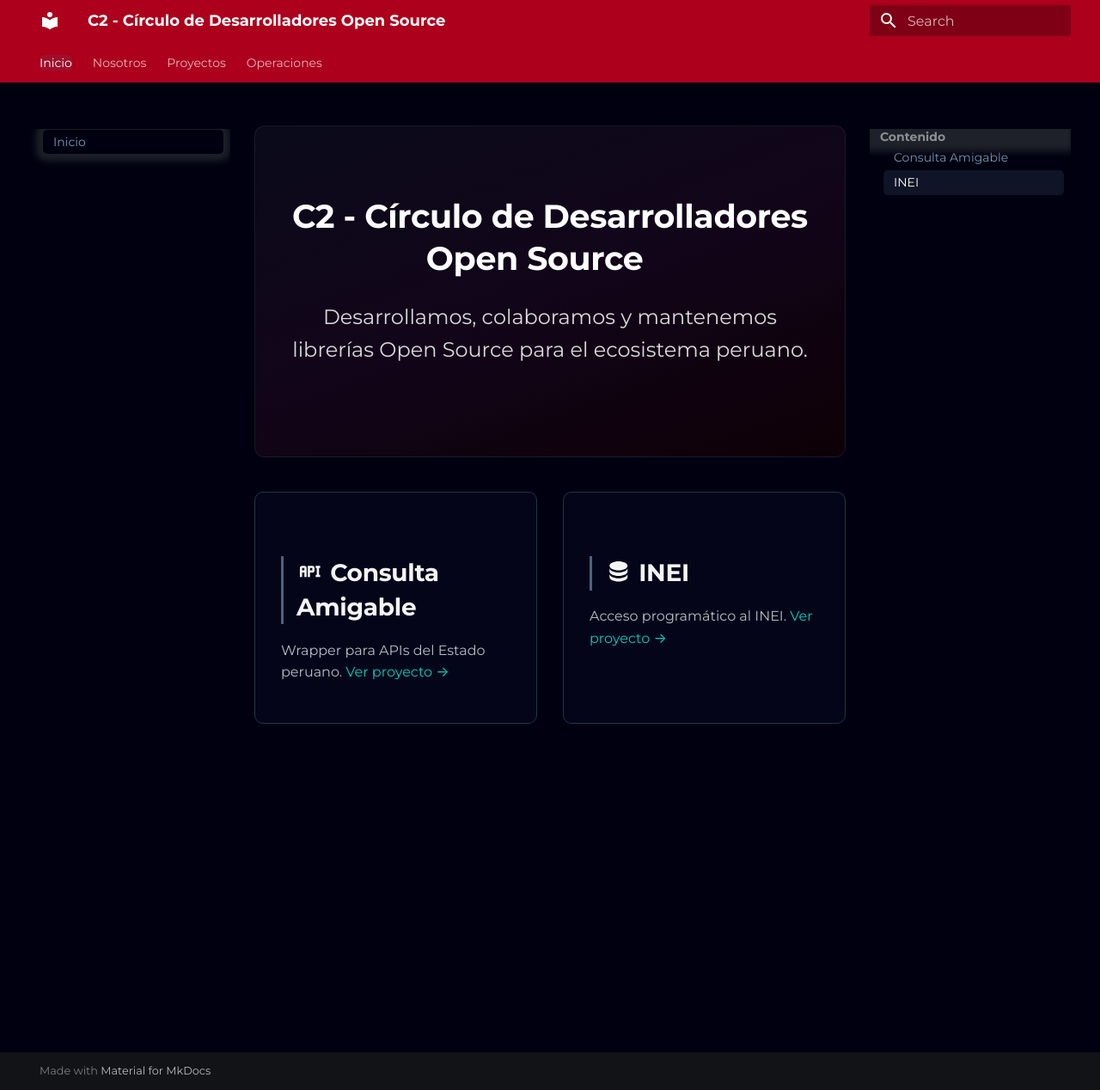
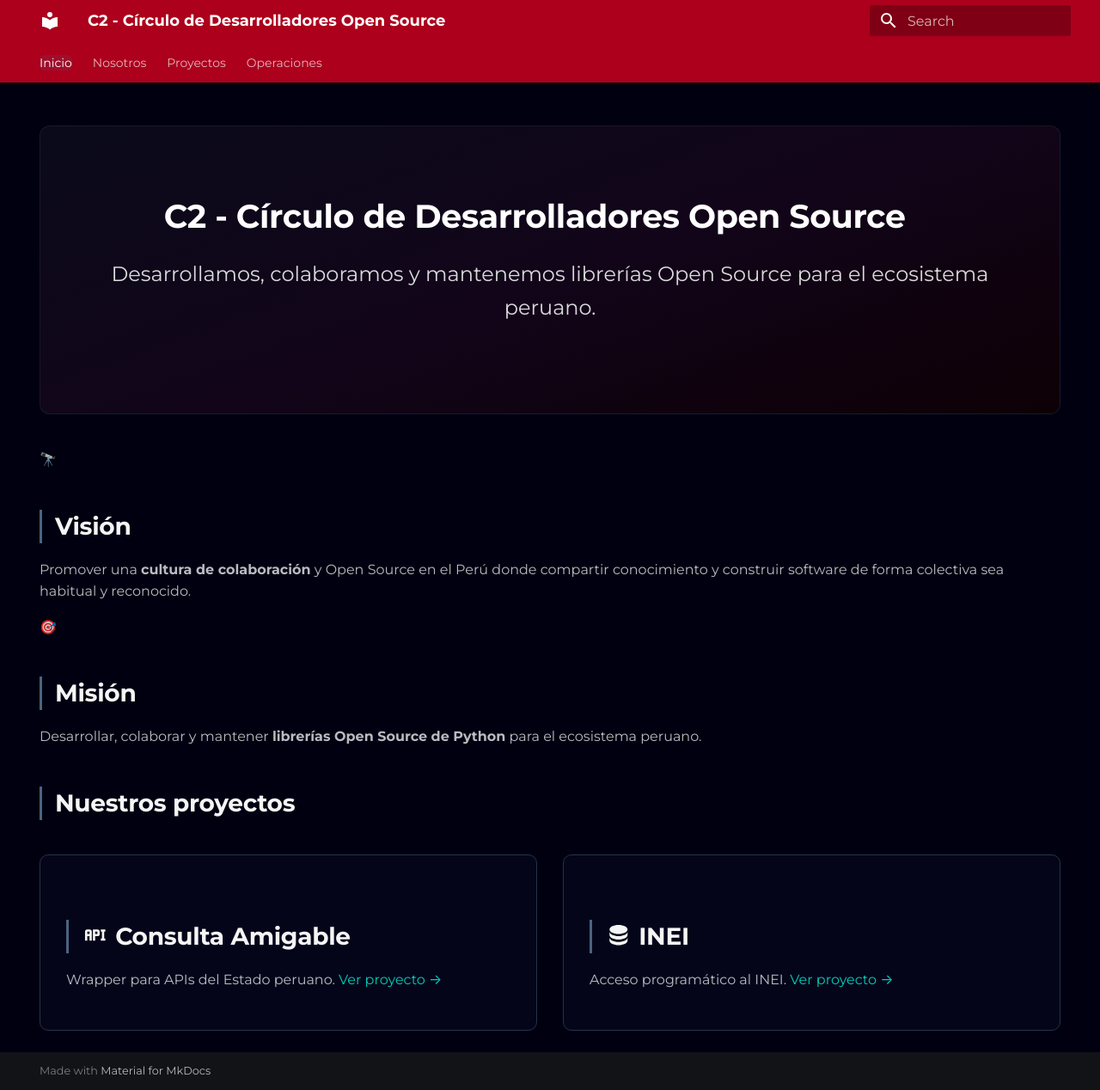
Before and after one commit to c2-circulo-desarrolladores/c2-core, an MkDocs documentation site: the page built from docs/index.md, in a window 1280 px wide and 1268 px high. Shown: the whole window at 86% size. Built offline with MkDocs 1.6.1 and Material for MkDocs 9.7.7, drawn with Linux system fonts in a browser that asks for light colours.

Commit message:
feat(index): añadir misión y visión; quitar navigation y toc

```diff
--- a/docs/index.md
+++ b/docs/index.md
@@ -1,8 +1,40 @@
+---
+hide:
+  - navigation
+  - toc
+---
+
+<!-- <div class="hero-fade" markdown> -->
+<!-- ![Hero](https://images.unsplash.com/photo-1518770660439-4636190af475?q=80&w=1600&auto=format&fit=crop){ .hero-image } -->
+
 <div class="hero" markdown>
 # C2 - Círculo de Desarrolladores Open Source
 
 Desarrollamos, colaboramos y mantenemos librerías Open Source para el ecosistema peruano.
 </div>
+
+<div class="mision-vision" markdown>
+<div class="mv-block" markdown>
+
+<span class="mv-icon">🔭</span>
+
+## Visión
+
+Promover una **cultura de colaboración** y Open Source en el Perú donde compartir conocimiento y construir software de forma colectiva sea habitual y reconocido.
+
+</div>
+<div class="mv-block" markdown>
+
+<span class="mv-icon">🎯</span>
+
+## Misión
+
+Desarrollar, colaborar y mantener **librerías Open Source de Python** para el ecosistema peruano.
+
+</div>
+</div>
+
+## Nuestros proyectos
 
 <div class="cards-grid" markdown>
 <div class="card" markdown>
```
